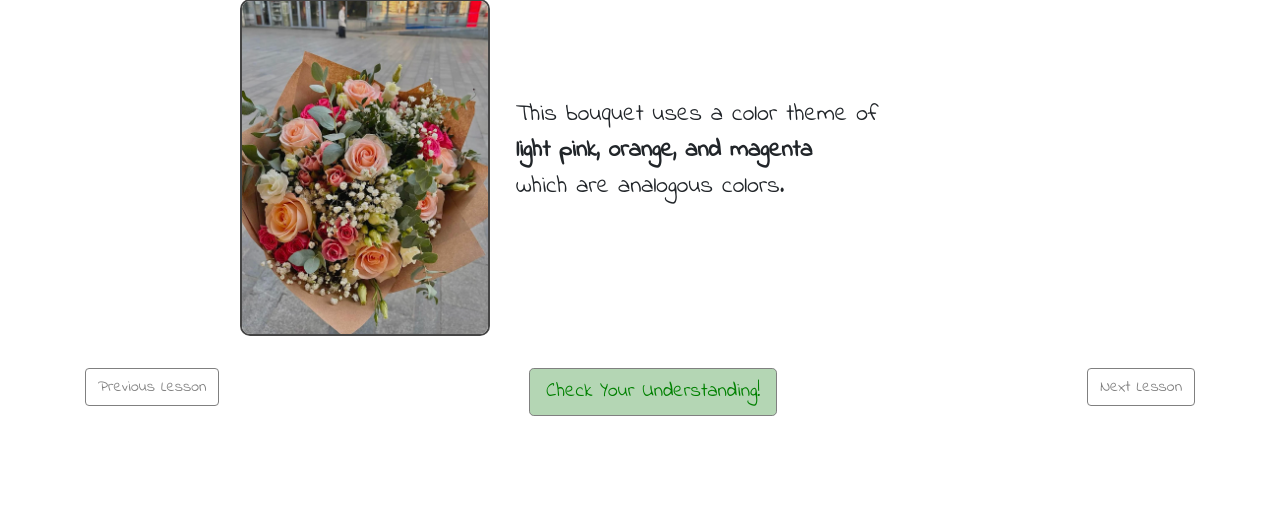
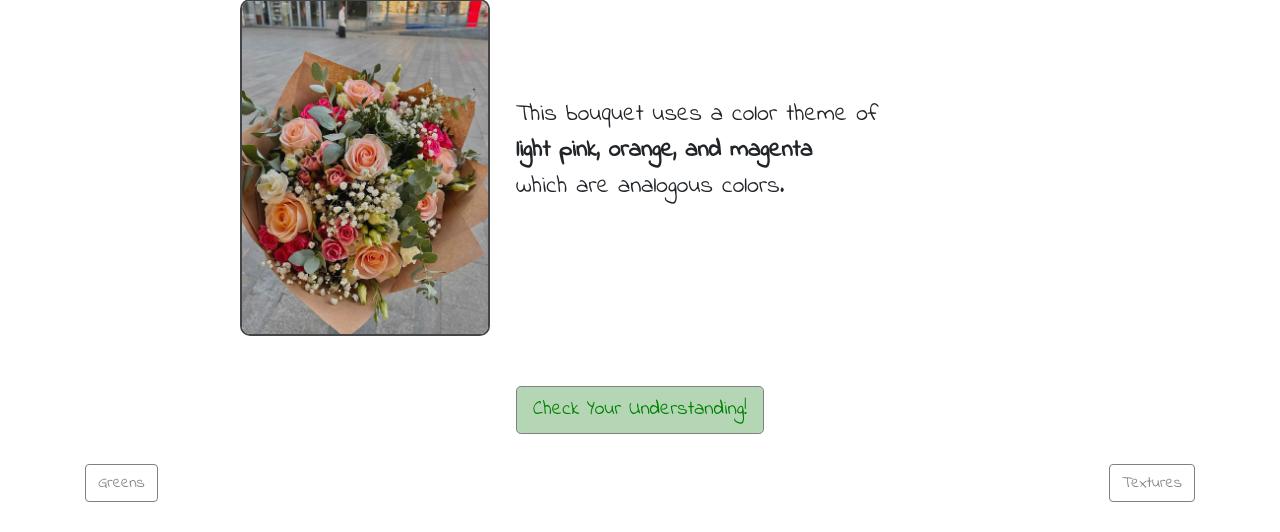
Before and after one commit to chiphamthao/flower-bouquet-builder, a Flask app: page /color_harmony in a window 1280 px wide. Shown: the part 745-1277 px from the top of the page. Before the commit the page ends 1161 px from the top, so only its background shows below. Run offline with Flask 3, Linux system fonts and the light colour scheme; some libraries are stand-ins or nearby versions.

Commit message:
fixed button labels

```diff
--- a/templates/assemble.html
+++ b/templates/assemble.html
@@ -221,7 +221,7 @@
   <div class="back_next mt-4">
     <div class="row justify-content-between">
       <div class="col-auto">
-        <a href="/buildit_quiz2" class="btn btn-outline-primary">Return</a>
+        <a href="/buildit_quiz2" class="btn btn-outline-primary">Previous Question</a>
       </div>
       <div class="col-auto">
         <a href="/final" class="btn btn-primary">Finish</a>
--- a/templates/buildit_quiz1.html
+++ b/templates/buildit_quiz1.html
@@ -66,7 +66,7 @@
 <div class="back_next mt-4">
   <div class="row justify-content-between">
     <div class="col-auto">
-      <a href="/textures" class="btn btn-outline-primary">Previous Lesson</a>
+      <a href="/textures" class="btn btn-outline-primary">Textures</a>
     </div>
     <div class="col-auto">
       <a href="/buildit_quiz2" class="btn btn-outline-primary">Next Question</a> <!-- Replace later -->
--- a/templates/color_harmony.html
+++ b/templates/color_harmony.html
@@ -29,16 +29,20 @@
         </p>
       </div>
 
+
+<div class="cyu_button">
+  <div class="col-auto">
+      <a href="/cyu_color_harmony" class="btn btn-lg cyu">Check Your Understanding!</a>
+  </div>
+</div>
+
       <div class="back_next">
         <div class="row justify-content-between">
             <div class="col-auto">
-                <a href="/greens" class="btn btn-outline-primary">Previous Lesson</a>
+                <a href="/greens" class="btn btn-outline-primary">Greens</a>
             </div>
             <div class="col-auto">
-              <a href="/cyu_color_harmony" class="btn btn-lg cyu">Check Your Understanding!</a>
-          </div>
-            <div class="col-auto">
-                <a href="/textures" class="btn btn-outline-primary">Next Lesson</a>
+                <a href="/textures" class="btn btn-outline-primary">Textures</a>
             </div>
         </div>
       </div>
--- a/templates/cyu_color_harmony.html
+++ b/templates/cyu_color_harmony.html
@@ -37,10 +37,10 @@
 <div class="back_next">
   <div class="row justify-content-between">
       <div class="col-auto">
-          <a href="/color_harmony" class="btn btn-outline-primary">Previous Lesson</a>
+          <a href="/color_harmony" class="btn btn-outline-primary">Color Harmony</a>
       </div>
       <div class="col-auto">
-          <a href="/textures" class="btn btn-outline-primary">Next Lesson</a>
+          <a href="/textures" class="btn btn-outline-primary">Textures</a>
       </div>
   </div>
 </div>
--- a/templates/cyu_fillers.html
+++ b/templates/cyu_fillers.html
@@ -104,10 +104,10 @@
 <div class="back_next">
   <div class="row justify-content-between">
       <div class="col-auto">
-          <a href="/fillers" class="btn btn-outline-primary">Previous Lesson</a>
+          <a href="/fillers" class="btn btn-outline-primary">Fillers</a>
       </div>
       <div class="col-auto">
-          <a href="/greens" class="btn btn-outline-primary">Next Lesson</a>
+          <a href="/greens" class="btn btn-outline-primary">Greens</a>
       </div>
   </div>
 </div>
--- a/templates/cyu_textures.html
+++ b/templates/cyu_textures.html
@@ -54,7 +54,7 @@
 <div class="back_next mt-4">
   <div class="row justify-content-between">
     <div class="col-auto">
-      <a href="/textures" class="btn btn-outline-primary">Previous Lesson</a>
+      <a href="/textures" class="btn btn-outline-primary">Textures</a>
     </div>
     <div class="col-auto">
       <a href="/buildit_quiz1" class="btn btn-outline-primary">Begin Quiz</a> <!-- Update if there's another page -->
--- a/templates/focal_secondary.html
+++ b/templates/focal_secondary.html
@@ -75,7 +75,7 @@
             <a href="/overview" class="btn btn-outline-primary">Overview</a>
         </div>
         <div class="col-auto">
-            <a href="/fillers" class="btn btn-outline-primary">Next Lesson</a>
+            <a href="/fillers" class="btn btn-outline-primary">Fillers</a>
         </div>
     </div>
 </div>
--- a/templates/greens.html
+++ b/templates/greens.html
@@ -52,10 +52,10 @@
 <div class="back_next">
     <div class="row justify-content-between">
         <div class="col-auto">
-            <a href="/fillers" class="btn btn-outline-primary">Previous Lesson</a>
+            <a href="/fillers" class="btn btn-outline-primary">Fillers</a>
         </div>
         <div class="col-auto">
-            <a href="/color_harmony" class="btn btn-outline-primary">Next Lesson</a>
+            <a href="/color_harmony" class="btn btn-outline-primary">Color Harmony</a>
         </div>
     </div>
   </div>
```
Also changed, not shown: templates/fillers.html (+9 -5 lines), templates/textures.html (+7 -4 lines).
